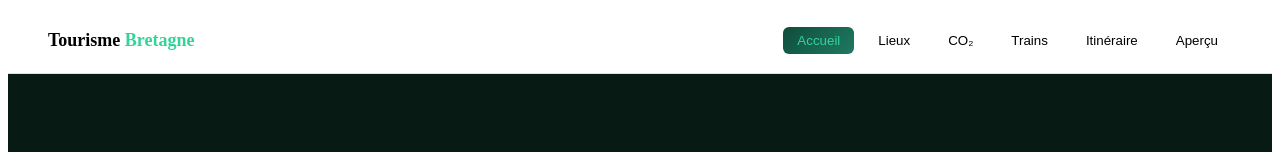
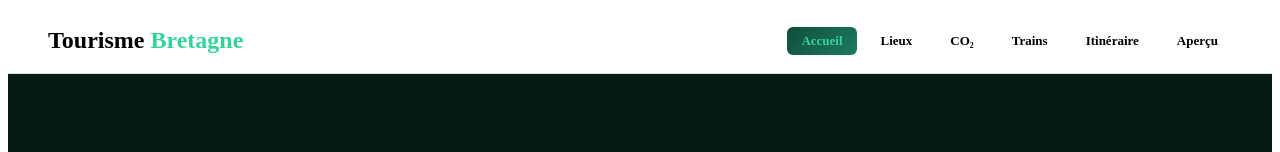
Before and after one commit to elaakkkk/front_projet_SI, an Angular app: page / in a window 1280 px wide. Shown: the top 152 px of the page. Built offline with nearby package versions, Linux system fonts and the light colour scheme; no server answers.

Commit message:
navbar police

```diff
--- a/src/app/navbar/navbar.scss
+++ b/src/app/navbar/navbar.scss
@@ -18,7 +18,7 @@
 /* LOGO */
 .nav-brand {
   font-weight: 800;
-  font-size: 18px;
+  font-size: 24px;
   cursor: pointer;
 
   span {
@@ -44,6 +44,9 @@
   border-radius: 6px;
   cursor: pointer;
   transition: 0.25s;
+  font-size: 13px; /* texte plus grand */
+  font-weight: 600;
+  font-family:  'Poppins';
 
   &:hover {
     background: #0f4d3a;
```
